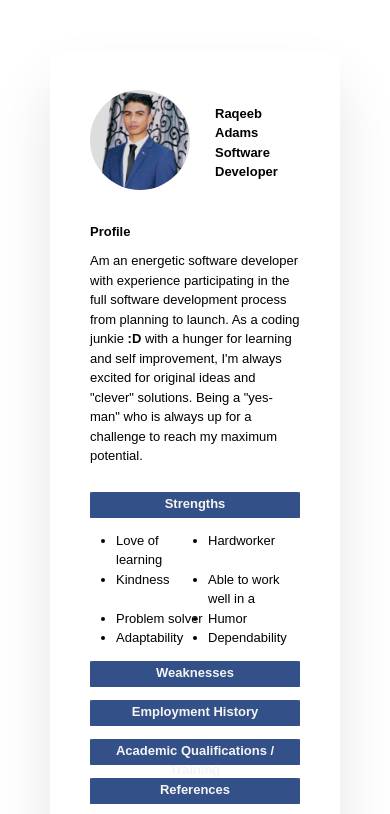
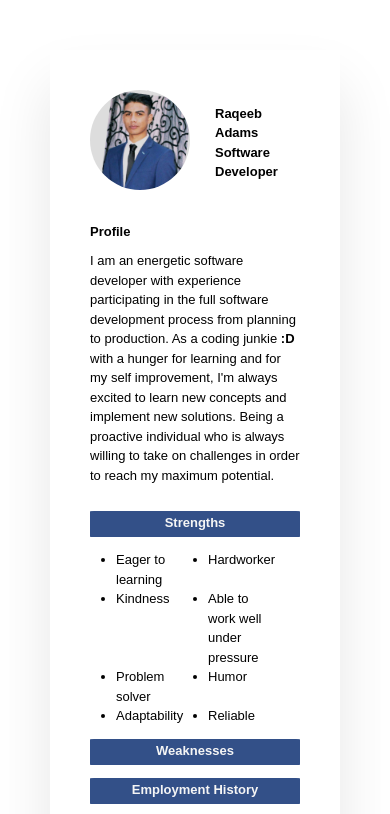
Before and after one commit to iiitsKibo/Raqeeb_Adams_resume, a plain HTML site: page index.html in a window 390 px wide. Both pictures are taken after a click on the element "Strengths". Shown: the top 814 px of the page. Drawn offline with Linux system fonts and the light colour scheme.

Commit message:
update grammer

```diff
--- a/index.html
+++ b/index.html
@@ -23,25 +23,26 @@
             </div>
             <div class="profileDesc">
                 <h2>Profile</h2>
-                <p>Am an energetic software developer with experience participating in the full software development
-                    process from planning to launch. As a coding junkie <strong>:D</strong> with a hunger for learning
-                    and self improvement,
-                    I'm always excited for original ideas and "clever" solutions. Being a "yes-man" who is always up for
-                    a challenge to reach my maximum potential. </p>
+                <p> I am an energetic software developer with experience participating in the full software development
+                    process from planning to production. As a coding junkie <strong>:D</strong> with a hunger for
+                    learning
+                    and for my self improvement,
+                    I'm always excited to learn new concepts and implement new solutions. Being a proactive individual
+                    who is always willing to take on challenges in order to reach my maximum potential.</p>
             </div>
             <div class="sectionWrapper">
                 <h2>Strengths</h2>
                 <div class="innerWrapper hiding">
                     <div class="personal">
                         <ul>
-                            <li>Love of learning</li>
+                            <li>Eager to learning</li>
                             <li>Hardworker</li>
                             <li>Kindness</li>
-                            <li>Able to work well in a
+                            <li>Able to work well under pressure</li>
                             <li>Problem solver</li>
                             <li>Humor</li>
                             <li>Adaptability</li>
-                            <li>Dependability</li>
+                            <li>Reliable</li>
                         </ul>
                     </div>
 
@@ -52,7 +53,7 @@
                 <div class="innerWrapper hiding">
                     <div class="personal">
                         <ul>
-                            <li>Abit of a workaholic</li>
+                            <li>Tendency to take on too much responsibility</li>
                             <li>I sometimes lack confidence in new crowds</li>
                             <li>I always try to avoid confrontation</li>
                             <li>Self-criticism</li>
--- a/style.css
+++ b/style.css
@@ -36,7 +36,7 @@ body {
 }
 
 .container .rightSide {
-  color: whitesmoke;
+  color: white;
   position: relative;
   background-color: #335088;
   padding: 40px;
@@ -155,7 +155,7 @@ body {
   position: relative;
   width: 100%;
   height: 10px;
-  background-color: whitesmoke;
+  background-color: white;
 }
 
 .percent div {
@@ -181,4 +181,7 @@ body {
   .container .rightSide {
     gap: 2rem;
   }
+  li {
+    width: 70%;
+  }
 }
```
